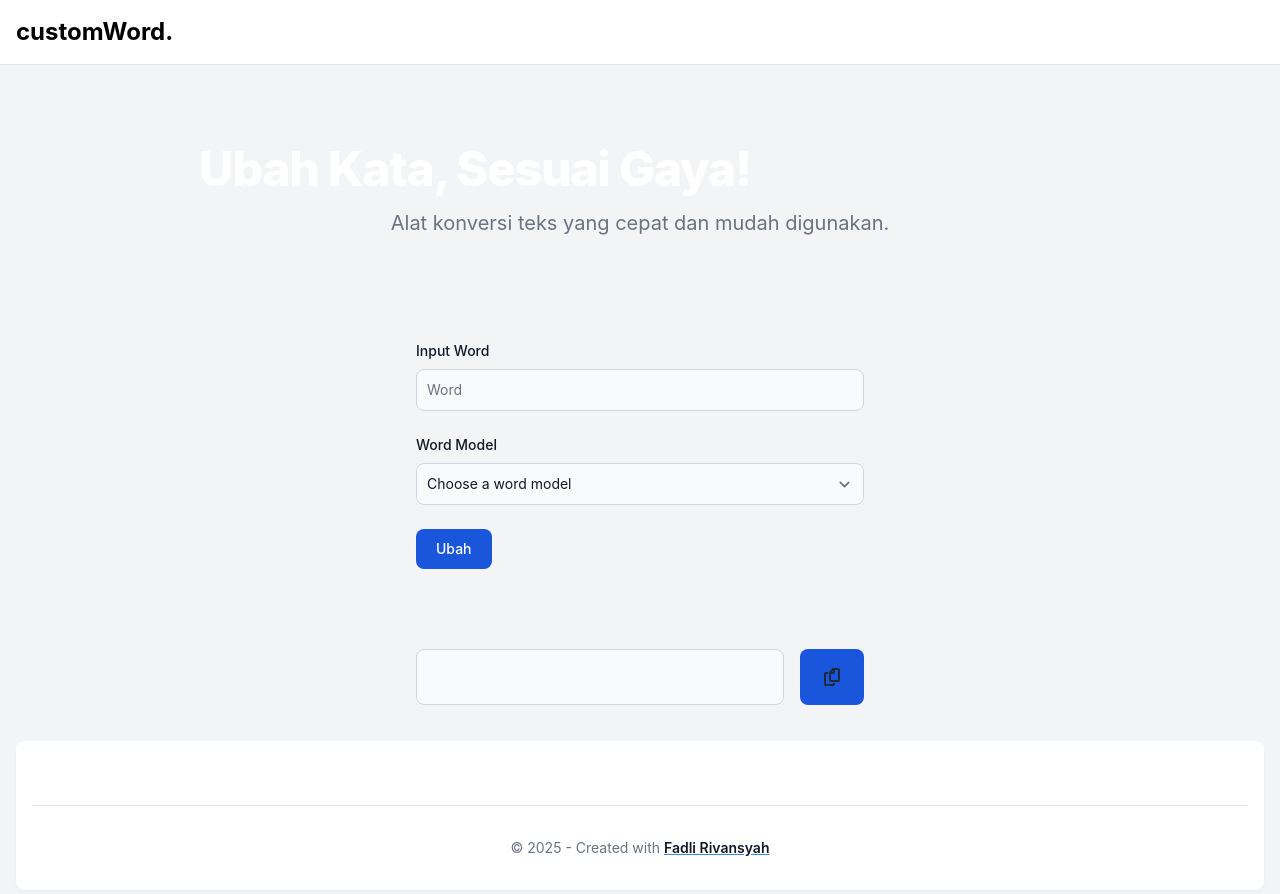
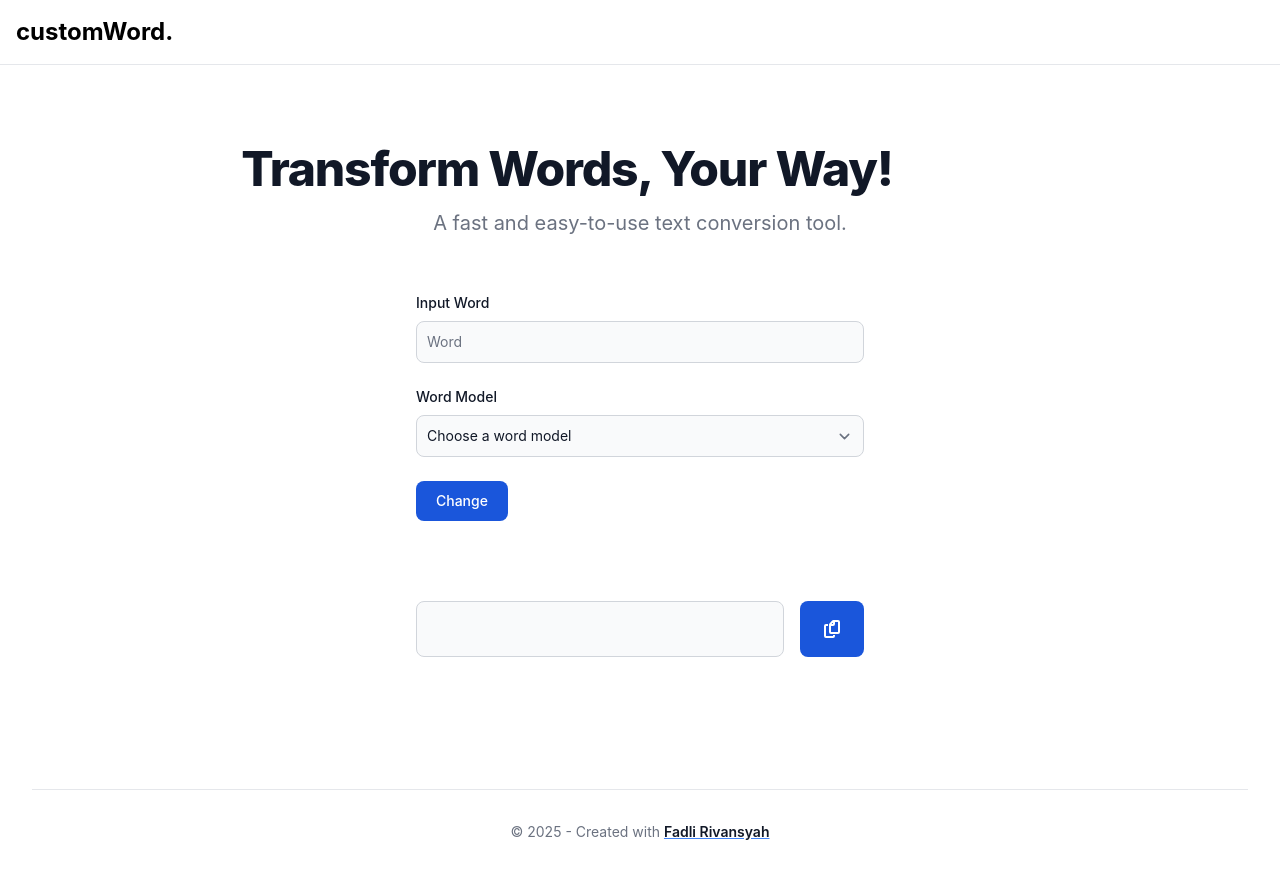
Before and after one commit to Fadli-Rivansyah/custom-text-app, a plain HTML site: page index.html in a window 1280 px wide. Drawn offline with nearby package versions, Linux system fonts and the light colour scheme.

Commit message:
menghapus styl.css dan memperbaiki tampilan

```diff
--- a/index.html
+++ b/index.html
@@ -16,11 +16,9 @@
 
     <link href="https://cdn.jsdelivr.net/npm/flowbite@3.1.2/dist/flowbite.min.css" rel="stylesheet" />
     <script src="https://unpkg.com/@tailwindcss/browser@4"></script>
-    <link rel="stylesheet" href="./src/style.css">
-
     <title>CustomWord - Konversi Teks Mudah (CamelCase, UPPERCASE, dll.)</title>
 </head>
-<body class="bg-gray-100 dark:bg-gray-900">
+<body class="bg-white  dark:bg-gray-900">
     <nav class="bg-white border-gray-200 dark:bg-gray-900">
         <div class="max-w-screen-xl flex flex-wrap items-center justify-between mx-auto p-4">
         <a href="https://flowbite.com/" class="flex items-center space-x-3 rtl:space-x-reverse">
@@ -29,12 +27,12 @@
         </div>
     </nav>
     <hr class=" border-gray-200 sm:mx-auto dark:border-gray-700 " />
-    <main class="w-full h-full grid place-content-center px-4">
-        <header class="container mx-auto text-left md:text-center py-[2em] md:py-[5em]">
-            <h1 class="mb-4 text-4xl font-extrabold leading-none tracking-tight text-white md:text-5xl lg:text-7xl dark:text-gray-100">Ubah Kata, Sesuai Gaya!</h1>
-            <p class="mb-6 text-lg font-normal text-gray-500 lg:text-xl sm:px-16 xl:px-48 dark:text-gray-400">Alat konversi teks yang cepat dan mudah digunakan.</p>
+    <main class="w-full h-full grid place-content-center  my-[3em] px-4">
+        <header class="container mx-auto text-left md:text-center md:py-[2em]">
+            <h1 class="mb-4 text-4xl font-extrabold leading-none tracking-tight text-gray-900 md:text-5xl lg:text-7xl dark:text-gray-100">Transform Words, Your Way!</h1>
+            <p class="mb-6 text-lg font-normal text-gray-500 lg:text-xl sm:px-16 xl:px-48 dark:text-gray-400">A fast and easy-to-use text conversion tool.</p>
         </header>
-        <form class="w-full md:max-w-md mx-auto mb-[5em]">
+        <section class="w-full h-full md:max-w-md mx-auto mb-[5em]">
             <div class="mb-6">
                 <label for="text" class="block mb-2 text-sm font-medium text-gray-900 dark:text-white">Input Word</label>
                 <input type="text" id="input-text" class="bg-gray-50 border border-gray-300 text-gray-900 text-sm rounded-lg focus:ring-blue-500 focus:border-blue-500 block w-full p-2.5 dark:bg-gray-700 dark:border-gray-600 dark:placeholder-gray-400 dark:text-white dark:focus:ring-blue-500 dark:focus:border-blue-500" placeholder="Word" required />
@@ -51,12 +49,12 @@
                     <option value="pc">PascalCase</option>
                   </select>
             </div>
-            <button type="submit" id="btn-result" class="text-white bg-blue-700 hover:bg-blue-800 focus:ring-4 focus:outline-none focus:ring-blue-300 font-medium rounded-lg text-sm w-full sm:w-auto px-5 py-2.5 text-center dark:bg-blue-600 dark:hover:bg-blue-700 dark:focus:ring-blue-800">Ubah</button>
-        </form>
+            <button type="submit" id="btn-result" class="text-white bg-blue-700 hover:bg-blue-800 focus:ring-4 focus:outline-none focus:ring-blue-300 font-medium rounded-lg text-sm w-full sm:w-auto px-5 py-2.5 text-center dark:bg-blue-600 dark:hover:bg-blue-700 dark:focus:ring-blue-800">Change</button>
+        </section>
         <section class="w-full md:max-w-md mx-auto result">
             <div class="mb-5 flex gap-4">
                 <input type="text" id="result" class="bg-gray-50 border border-gray-300 text-gray-900 text-sm rounded-lg focus:ring-blue-500 focus:border-blue-500 block w-full p-2.5 dark:bg-gray-700 dark:border-gray-600 dark:placeholder-gray-400 dark:text-white dark:focus:ring-blue-500 dark:focus:border-blue-500" disabled />
-                <button type="submit" id="btn-copy" class="w-max text-white bg-blue-700 hover:bg-blue-800 focus:ring-4 focus:outline-none focus:ring-blue-300 font-medium rounded-lg text-sm w-full sm:w-auto px-5 py-4 text-center dark:bg-blue-600 dark:hover:bg-blue-700 dark:focus:ring-blue-800"><div class="icon-copy"><svg class="w-6 h-6 text-gray-800 dark:text-white" aria-hidden="true" xmlns="http://www.w3.org/2000/svg" width="24" height="24" fill="none" viewBox="0 0 24 24">
+                <button type="submit" id="btn-copy" class="w-max text-white bg-blue-700 hover:bg-blue-800 focus:ring-4 focus:outline-none focus:ring-blue-300 font-medium rounded-lg text-sm w-full sm:w-auto px-5 py-4 text-center dark:bg-blue-600 dark:hover:bg-blue-700 dark:focus:ring-blue-800"><div class="icon-copy"><svg class="w-6 h-6 text-white" aria-hidden="true" xmlns="http://www.w3.org/2000/svg" width="24" height="24" fill="none" viewBox="0 0 24 24">
                     <path stroke="currentColor" stroke-linejoin="round" stroke-width="2" d="M14 4v3a1 1 0 0 1-1 1h-3m4 10v1a1 1 0 0 1-1 1H6a1 1 0 0 1-1-1V9a1 1 0 0 1 1-1h2m11-3v10a1 1 0 0 1-1 1h-7a1 1 0 0 1-1-1V7.87a1 1 0 0 1 .24-.65l2.46-2.87a1 1 0 0 1 .76-.35H18a1 1 0 0 1 1 1Z"/>
                   </svg>
                   </div>
@@ -64,14 +62,13 @@
               </div>
         </section>
     </main>
-    <footer class="bg-white rounded-lg shadow-sm dark:bg-gray-900 m-4">
+
+    <footer class="bg-white bottom-0 h-max  dark:bg-gray-900 m-4">
         <div class="w-full  p-4 md:py-8">
             <hr class="my-6 border-gray-200 sm:mx-auto dark:border-gray-700 lg:my-8" />
             <span class="block text-sm text-gray-500 sm:text-center dark:text-gray-400">© 2025 - Created with <a class="font-semibold text-gray-900 underline dark:text-white decoration-blue-500" target="_blank" href="https://github.com/Fadli-Rivansyah">Fadli Rivansyah</a></span>
         </div>
     </footer>
-
-
     <script src="./src/script.js"></script>
     <script src="https://cdn.jsdelivr.net/npm/flowbite@3.1.2/dist/flowbite.min.js"></script>
 </body>
--- a/src/script.js
+++ b/src/script.js
@@ -25,12 +25,12 @@ btnResult.addEventListener('click', (e) => {
 btnCopy.addEventListener("click", () => {
     navigator.clipboard.writeText(result.value)
     iconcopy.innerHTML= `
-        <svg class="w-6 h-6 text-gray-800 dark:text-white" aria-hidden="true" xmlns="http://www.w3.org/2000/svg" width="24" height="24" fill="none" viewBox="0 0 24 24">
+        <svg class="w-6 h-6 text-white" aria-hidden="true" xmlns="http://www.w3.org/2000/svg" width="24" height="24" fill="none" viewBox="0 0 24 24">
             <path stroke="currentColor" stroke-linecap="round" stroke-linejoin="round" stroke-width="2" d="M5 11.917 9.724 16.5 19 7.5"/>
         </svg>
     `;
     setTimeout(() => iconcopy.innerHTML= `
-        <svg class="w-6 h-6 text-gray-800 dark:text-white" aria-hidden="true" xmlns="http://www.w3.org/2000/svg" width="24" height="24" fill="none" viewBox="0 0 24 24">
+        <svg class="w-6 h-6 text-white" aria-hidden="true" xmlns="http://www.w3.org/2000/svg" width="24" height="24" fill="none" viewBox="0 0 24 24">
             <path stroke="currentColor" stroke-linejoin="round" stroke-width="2" d="M14 4v3a1 1 0 0 1-1 1h-3m4 10v1a1 1 0 0 1-1 1H6a1 1 0 0 1-1-1V9a1 1 0 0 1 1-1h2m11-3v10a1 1 0 0 1-1 1h-7a1 1 0 0 1-1-1V7.87a1 1 0 0 1 .24-.65l2.46-2.87a1 1 0 0 1 .76-.35H18a1 1 0 0 1 1 1Z"/>
         </svg>
     `, 1000);
--- a/src/style.css
+++ /dev/null
@@ -1,2 +0,0 @@
-@import "tailwindcss";
-@custom-variant dark (&:where(.dark, .dark *));
```
